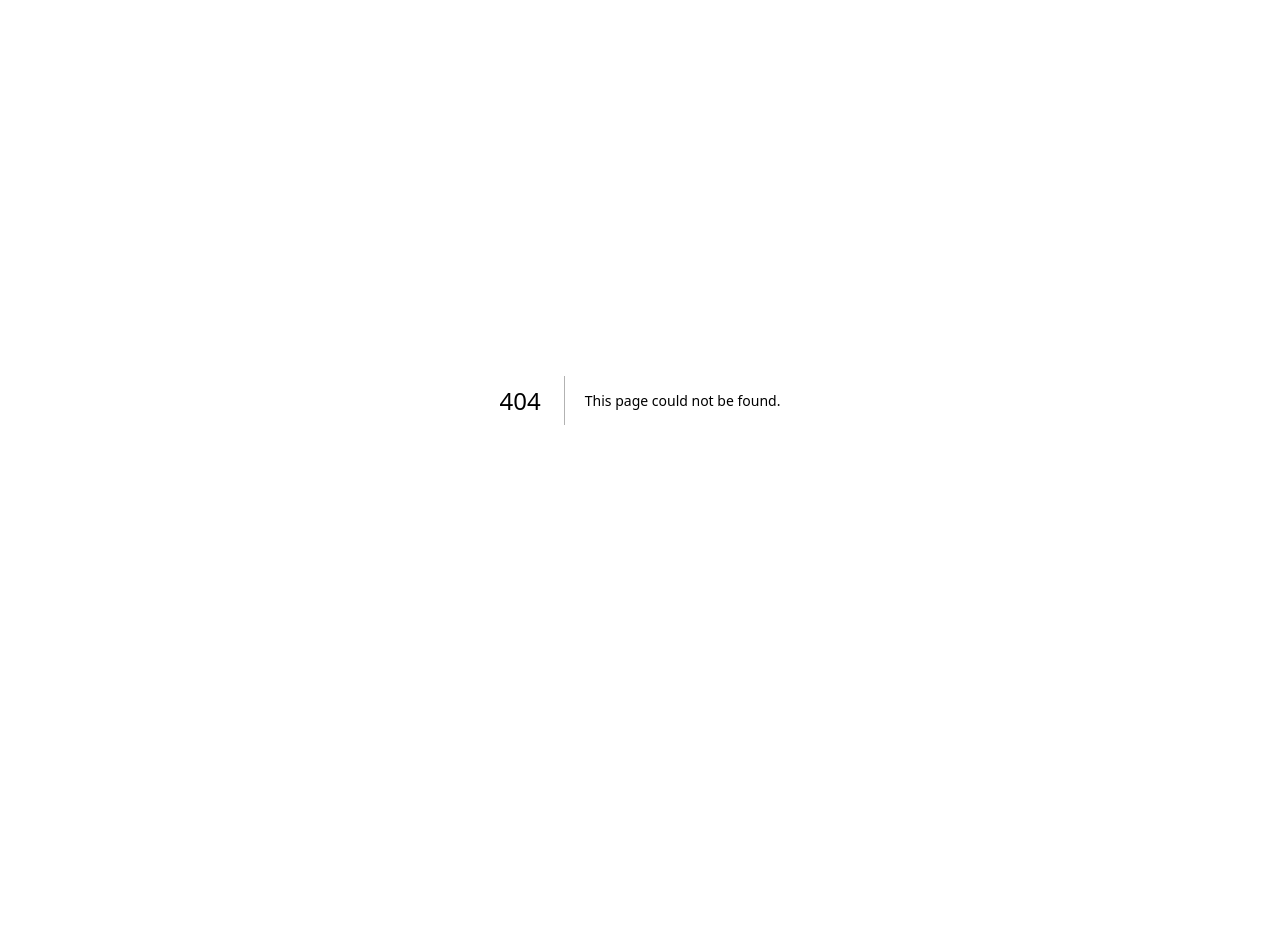
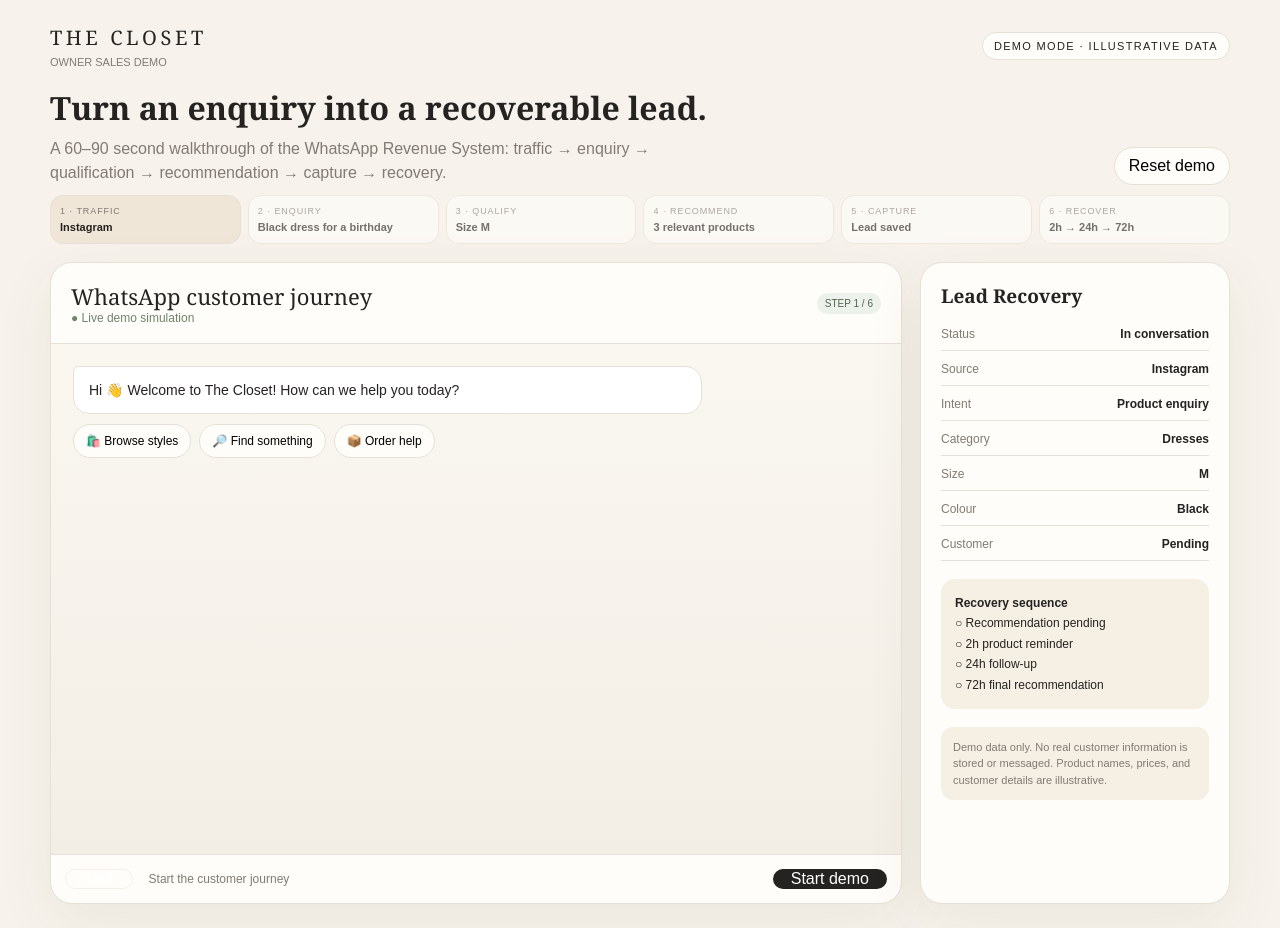
Before and after one commit to aondoakuranashima-tech/the-closet-whatsapp-demo, a Next.js app: page /demo in a window 1280 px wide. Before the commit this address had no page. Before the commit the page ends 800 px from the top, so only its background shows below. Built offline with nearby package versions, Linux system fonts and the light colour scheme.

Commit message:
Add Step 5 owner-facing Sales Demo Mode

```diff
--- /dev/null
+++ b/app/demo/page.tsx
@@ -0,0 +1,227 @@
+'use client';
+
+import { useMemo, useState } from 'react';
+import { products } from '../../data/products';
+
+type Step = 0 | 1 | 2 | 3 | 4 | 5;
+type Choice = 'save' | 'buy' | 'ask';
+
+const journey = [
+  ['Traffic', 'Instagram'],
+  ['Enquiry', 'Black dress for a birthday'],
+  ['Qualify', 'Size M'],
+  ['Recommend', '3 relevant products'],
+  ['Capture', 'Lead saved'],
+  ['Recover', '2h → 24h → 72h'],
+] as const;
+
+const demoLead = {
+  name: 'Sara A.',
+  phone: '+965 5XX XXX XX',
+  source: 'Instagram',
+  category: 'Dresses',
+  product: 'Luna Satin Dress',
+  size: 'M',
+  colour: 'Black',
+  budget: 'KWD 45–70',
+};
+
+function money(value: number) {
+  return `KWD ${value}`;
+}
+
+export default function SalesDemo() {
+  const [step, setStep] = useState<Step>(0);
+  const [choice, setChoice] = useState<Choice | null>(null);
+
+  const recommended = useMemo(() => {
+    const scored = products.map((product) => {
+      let score = 0;
+      if (product.category === 'Dresses') score += 4;
+      if (product.colours.includes('Black')) score += 3;
+      if (product.tags.includes('birthday outfit')) score += 3;
+      if (product.sizes.includes('M')) score += 2;
+      return { product, score };
+    });
+    return scored.sort((a, b) => b.score - a.score).slice(0, 3).map(({ product }) => product);
+  }, []);
+
+  const canBack = step > 0;
+  const canNext = step < 5;
+
+  function next() {
+    if (canNext) setStep((value) => (value + 1) as Step);
+  }
+
+  function reset() {
+    setStep(0);
+    setChoice(null);
+  }
+
+  function choose(value: Choice) {
+    setChoice(value);
+    setStep(4);
+  }
+
+  return (
+    <main className="shell">
+      <header className="header">
+        <div>
+          <div className="brand">THE CLOSET</div>
+          <div style={{ color: 'var(--muted)', fontSize: 11, marginTop: 5 }}>OWNER SALES DEMO</div>
+        </div>
+        <div className="demo">DEMO MODE · ILLUSTRATIVE DATA</div>
+      </header>
+
+      <section style={{ maxWidth: 1180, margin: '0 auto 18px' }}>
+        <div style={{ display: 'flex', justifyContent: 'space-between', alignItems: 'end', gap: 16, marginBottom: 10 }}>
+          <div>
+            <h1 style={{ fontFamily: 'Georgia, serif', fontSize: 32, margin: 0 }}>Turn an enquiry into a recoverable lead.</h1>
+            <p style={{ color: 'var(--muted)', margin: '8px 0 0', maxWidth: 680, lineHeight: 1.5 }}>
+              A 60–90 second walkthrough of the WhatsApp Revenue System: traffic → enquiry → qualification → recommendation → capture → recovery.
+            </p>
+          </div>
+          <button onClick={reset} style={{ border: '1px solid var(--line)', background: 'var(--paper)', borderRadius: 999, padding: '9px 14px' }}>
+            Reset demo
+          </button>
+        </div>
+
+        <div style={{ display: 'grid', gridTemplateColumns: 'repeat(6, 1fr)', gap: 7 }}>
+          {journey.map(([label, detail], index) => {
+            const active = index === step;
+            const done = index < step;
+            return (
+              <div key={label} style={{ padding: '10px 9px', border: '1px solid var(--line)', borderRadius: 13, background: active ? '#efe6d8' : 'var(--paper)', opacity: done || active ? 1 : .62 }}>
+                <div style={{ fontSize: 9, letterSpacing: '.1em', textTransform: 'uppercase', color: 'var(--muted)' }}>{index + 1} · {label}</div>
+                <div style={{ fontSize: 11, fontWeight: 600, marginTop: 5 }}>{detail}</div>
+              </div>
+            );
+          })}
+        </div>
+      </section>
+
+      <section className="layout">
+        <div className="panel">
+          <div className="chat-head">
+            <div>
+              <div className="chat-title">WhatsApp customer journey</div>
+              <div className="online">● Live demo simulation</div>
+            </div>
+            <div className="badge">STEP {step + 1} / 6</div>
+          </div>
+
+          <div className="messages">
+            {step >= 0 && (
+              <>
+                <div className="bubble bot">Hi 👋 Welcome to The Closet! How can we help you today?</div>
+                <div className="quick">
+                  <button onClick={() => setStep(1)}>🛍️ Browse styles</button>
+                  <button onClick={() => setStep(1)}>🔎 Find something</button>
+                  <button onClick={() => setStep(1)}>📦 Order help</button>
+                </div>
+              </>
+            )}
+
+            {step >= 1 && (
+              <>
+                <div className="bubble user">I need a black dress for a birthday.</div>
+                <div className="bubble bot">Absolutely. What size do you need?</div>
+              </>
+            )}
+
+            {step >= 2 && (
+              <>
+                <div className="bubble user">M</div>
+                <div className="bubble bot">Perfect. I found a few options in black, suitable for a birthday.</div>
+              </>
+            )}
+
+            {step >= 3 && (
+              <>
+                <div className="product-grid">
+                  {recommended.map((product) => (
+                    <div className="product-card" key={product.id}>
+                      <div className="product-image"><span>{product.image}</span></div>
+                      <div className="product-info">
+                        <div className="product-name">{product.name}</div>
+                        <div className="product-meta">{money(product.price)} · Black · M</div>
+                        <div className="product-actions">
+                          <button onClick={() => choose('save')}>Save</button>
+                          <button onClick={() => choose('buy')}>Buy now</button>
+                        </div>
+                        <button onClick={() => choose('ask')} style={{ width: '100%', marginTop: 6, border: '1px solid var(--line)', background: 'white', borderRadius: 9, padding: 7, fontSize: 10 }}>Ask a question</button>
+                      </div>
+                    </div>
+                  ))}
+                </div>
+              </>
+            )}
+
+            {step >= 4 && (
+              <>
+                <div className="bubble user">{choice === 'buy' ? 'I want to buy this.' : choice === 'ask' ? 'Can I ask a question about this?' : 'Save this for me.'}</div>
+                <div className="bubble bot">
+                  {choice === 'buy'
+                    ? 'Great. Your enquiry is ready for checkout handoff.'
+                    : choice === 'ask'
+                      ? 'A team member can take over from here.'
+                      : 'Done. I’ll keep the enquiry recoverable for follow-up.'}
+                </div>
+              </>
+            )}
+
+            {step >= 5 && (
+              <div className="bubble bot">
+                ✓ This enquiry is now captured and recoverable. The system can follow up at 2 hours, 24 hours, and 72 hours.
+              </div>
+            )}
+          </div>
+
+          <div className="composer">
+            <button onClick={() => setStep((Math.max(0, step - 1)) as Step)} disabled={!canBack} style={{ border: '1px solid var(--line)', background: 'var(--paper)', borderRadius: 999, padding: '0 15px', opacity: canBack ? 1 : .45 }}>Back</button>
+            <div style={{ flex: 1, display: 'flex', alignItems: 'center', paddingLeft: 8, color: 'var(--muted)', fontSize: 12 }}>
+              {step === 0 ? 'Start the customer journey' : step === 5 ? 'Demo complete' : 'Advance the owner demo'}
+            </div>
+            <button onClick={next} disabled={!canNext} style={{ border: 0, borderRadius: 999, padding: '0 18px', background: 'var(--ink)', color: 'white', opacity: canNext ? 1 : .45 }}>
+              {step === 0 ? 'Start demo' : canNext ? 'Next' : 'Complete'}
+            </button>
+          </div>
+        </div>
+
+        <aside className="panel side">
+          <h3>Lead Recovery</h3>
+          <div className="status">
+            <div className="row"><span>Status</span><span>{step >= 4 ? 'Lead captured' : 'In conversation'}</span></div>
+            <div className="row"><span>Source</span><span>Instagram</span></div>
+            <div className="row"><span>Intent</span><span>{choice === 'buy' ? 'Purchase' : choice === 'ask' ? 'Question' : step >= 4 ? 'Save / recovery' : 'Product enquiry'}</span></div>
+            <div className="row"><span>Category</span><span>Dresses</span></div>
+            <div className="row"><span>Size</span><span>M</span></div>
+            <div className="row"><span>Colour</span><span>Black</span></div>
+            <div className="row"><span>Customer</span><span>{step >= 4 ? demoLead.name : 'Pending'}</span></div>
+          </div>
+
+          <div className="followup" style={{ marginTop: 18, padding: 14, borderRadius: 14, background: step >= 5 ? '#edf1eb' : '#f5efe4', fontSize: 12, lineHeight: 1.7 }}>
+            <strong>Recovery sequence</strong>
+            <div>{step >= 3 ? '✓ Recommendation delivered' : '○ Recommendation pending'}</div>
+            <div>{step >= 5 ? '✓ 2h product reminder' : '○ 2h product reminder'}</div>
+            <div>{step >= 5 ? '✓ 24h follow-up' : '○ 24h follow-up'}</div>
+            <div>{step >= 5 ? '✓ 72h final recommendation' : '○ 72h final recommendation'}</div>
+          </div>
+
+          {step >= 5 && (
+            <div style={{ marginTop: 16, padding: 15, borderRadius: 14, border: '1px solid var(--line)', background: 'var(--paper)' }}>
+              <div style={{ fontFamily: 'Georgia, serif', fontSize: 17 }}>Proof of recovery</div>
+              <p style={{ fontSize: 12, lineHeight: 1.5, color: 'var(--muted)', marginBottom: 0 }}>
+                One enquiry that might have disappeared is now a recoverable lead.
+              </p>
+            </div>
+          )}
+
+          <div className="note">
+            Demo data only. No real customer information is stored or messaged. Product names, prices, and customer details are illustrative.
+          </div>
+        </aside>
+      </section>
+    </main>
+  );
+}
```
